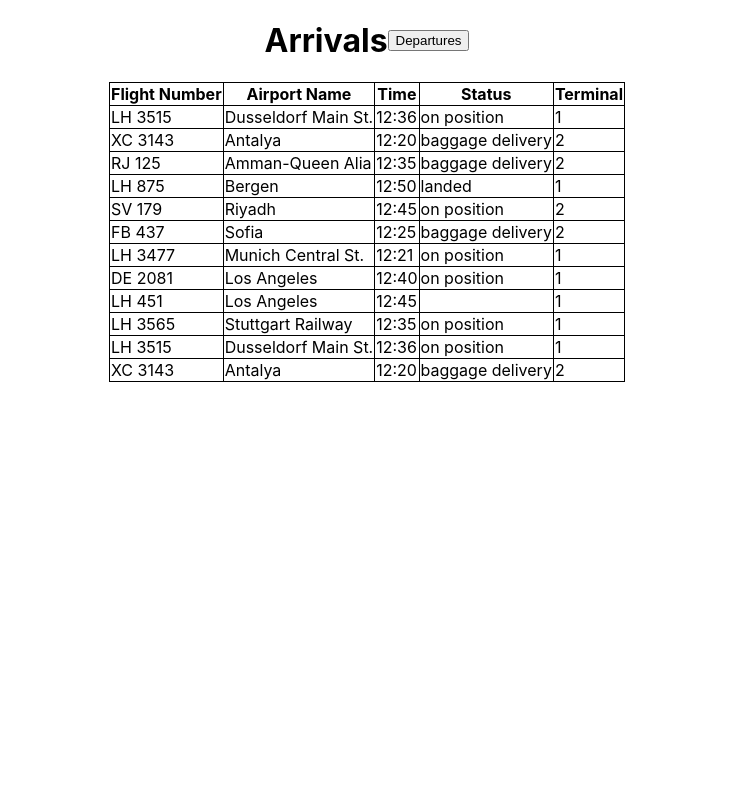
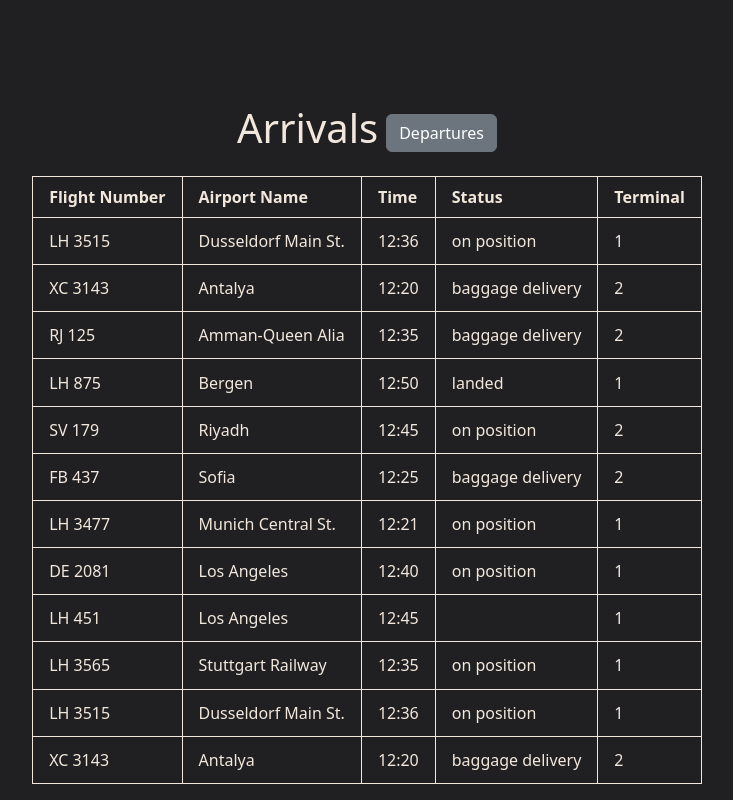
Before and after one commit to Madziula99/airportTable, a React (Create React App) app: page / in a window 1280 px wide. Shown: the whole page, without its empty margins (273-1006 px from the left). Built offline with nearby package versions, Linux system fonts and the light colour scheme.

Commit message:
Add bootstrap, style elements

```diff
--- a/package.json
+++ b/package.json
@@ -6,7 +6,9 @@
     "@testing-library/jest-dom": "^5.16.4",
     "@testing-library/react": "^13.3.0",
     "@testing-library/user-event": "^13.5.0",
+    "bootstrap": "^5.2.0",
     "react": "^18.2.0",
+    "react-bootstrap": "^2.4.0",
     "react-dom": "^18.2.0",
     "react-scripts": "5.0.1",
     "web-vitals": "^2.1.4"
--- a/src/App.css
+++ b/src/App.css
@@ -1,8 +1,16 @@
 .wrapper {
   width: 100%;
+  height: 100vh;
+  background-color: #202022;
+  color: #F2E7DC;
+}
+
+.headerWrapper {
+  width: 100%;
+  height: 20%;
   display: flex;
   justify-content: center;
-  align-items: center;
+  align-items: flex-end;
 }
 
 .flightsTable {
@@ -10,18 +18,12 @@
   height: 80%;
   display: flex;
   justify-content: center;
-  align-items: center;
 }
 
 .header {
   text-justify: center;
 }
 
-table, td, th{
-  border: 1px solid black;
-  border-collapse: collapse;
+.btn{
+	box-shadow: none !important
 }
-
-tr, td, th {
-  margin: 0 auto;
-}
--- a/src/App.js
+++ b/src/App.js
@@ -1,5 +1,9 @@
 import './App.css';
 import React, { useState, useEffect } from 'react';
+
+import 'bootstrap/dist/css/bootstrap.min.css';
+
+import { Button } from 'react-bootstrap';
 
 import data from './data/data.json';
 
@@ -13,7 +17,7 @@ import FlightsTable from './components/FlightTable';
 5. implement Row component to represent single flight (take object of flight as prop) +/-
 6. in Table map through table and append Row for every flight +
 7. sort func (take field value to sort by) return new array of sorted obj +
-8. sort table of objects: handle click for table header specifying the sort option
+8. sort table of objects: handle click for table header specifying the sort option +
 9. investigate media query
 */
 
@@ -40,11 +44,12 @@ function App() {
 
   return (
     <React.Fragment>
-        <div>
-          <div className='wrapper'>
+        <div className='wrapper'>
+          <div className='headerWrapper'>
             <h1 className='header'>{direction}</h1>
-            <button onClick={changeDirection}>{direction === 'Arrivals' ? 'Departures' : 'Arrivals'}</button>
+            <Button className='mb-2 ms-2' variant="secondary"  onClick={changeDirection}>{direction === 'Arrivals' ? 'Departures' : 'Arrivals'}</Button>
           </div>
+
           <div className='flightsTable'>
             <FlightsTable flights={direction === 'Arrivals' ? arrivals : departures} direction={direction} />
           </div>
--- a/src/components/flightTable.css
+++ b/src/components/flightTable.css
@@ -0,0 +1,12 @@
+table, td, th{
+    border: 0.05rem solid #F2E7DC;
+  }
+
+  table {
+    margin: 1rem 0;
+    border-collapse: collapse;
+  }
+
+  tr, td, th {
+    padding: 0.5rem 1rem;
+  }
```
Also changed, not shown: 1 other file (tests, documents, lock files or other folders).
